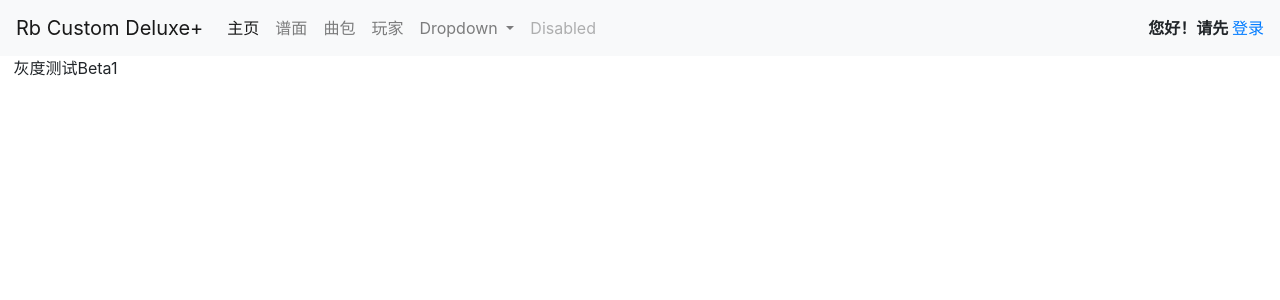
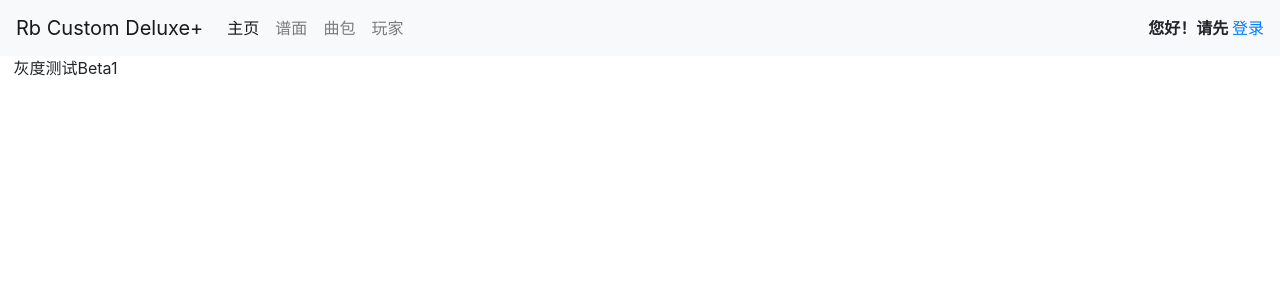
Before and after one commit to ReflecBeatCustom/Rebellio, a Django app: page /home/ in a window 1280 px wide. Shown: the top 300 px of the page. Run offline with Django 3.2, Linux system fonts and the light colour scheme; some libraries are stand-ins or nearby versions.

Commit message:
release v0.0.1

```diff
--- a/Rebellio/templates/base.html
+++ b/Rebellio/templates/base.html
@@ -48,20 +48,6 @@
               <a class="nav-link" href="/inner/home">内部</a>
             </li>
           {% endif %}
-          <li class="nav-item dropdown">
-            <a class="nav-link dropdown-toggle" href="#" id="navbarDropdown" role="button" data-toggle="dropdown" aria-haspopup="true" aria-expanded="false">
-              Dropdown
-            </a>
-            <div class="dropdown-menu" aria-labelledby="navbarDropdown">
-              <a class="dropdown-item" href="#">Action</a>
-              <a class="dropdown-item" href="#">Another action</a>
-              <div class="dropdown-divider"></div>
-              <a class="dropdown-item" href="#">Something else here</a>
-            </div>
-          </li>
-          <li class="nav-item">
-            <a class="nav-link disabled" href="#" tabindex="-1" aria-disabled="true">Disabled</a>
-          </li>
         </ul>
         <ul class="nav navbar-nav navbar-right">
             {% if request.session.is_login %}
```
